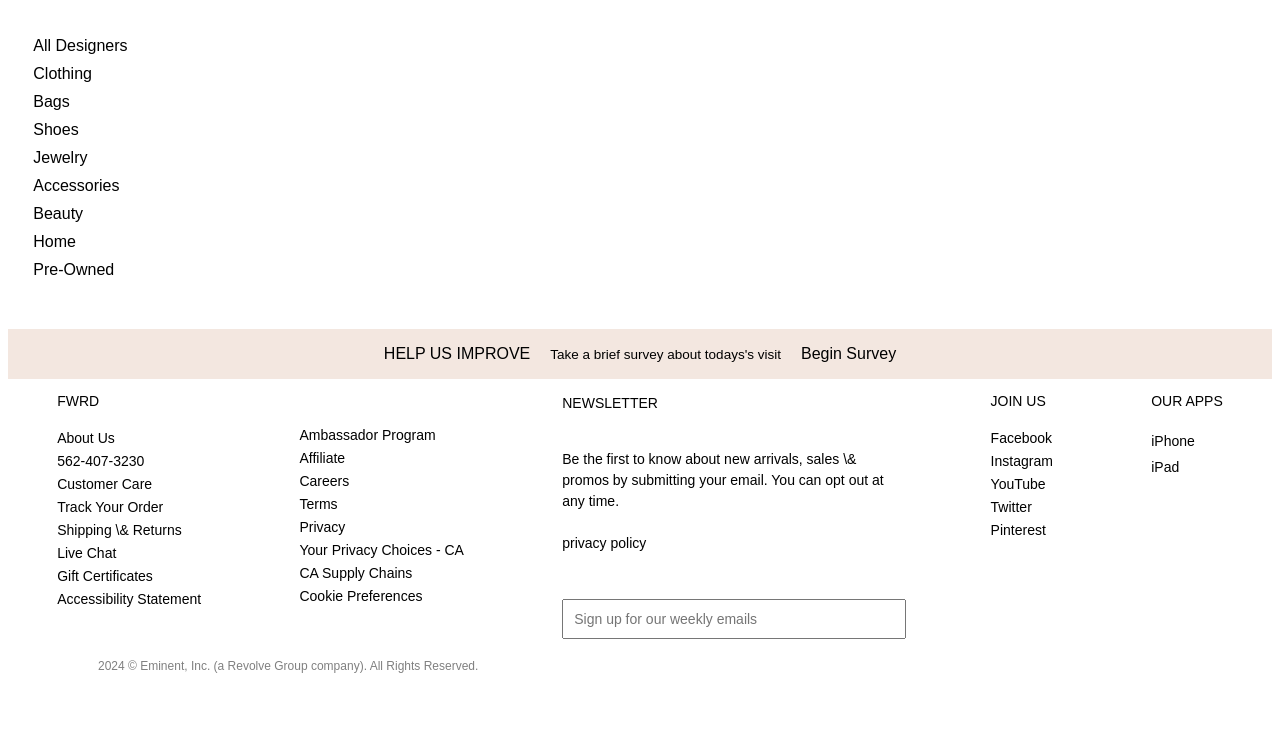
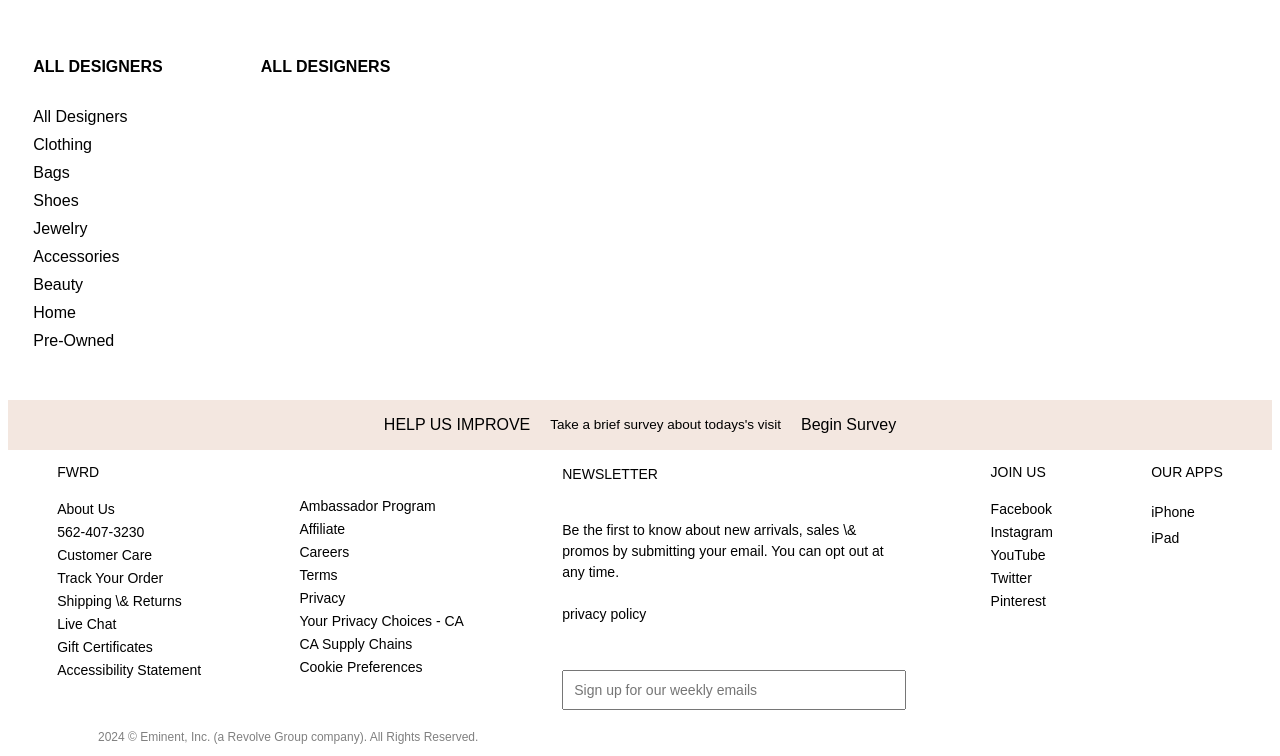
Before and after one commit to mahesh06111999/Teesta-Argument-014, a website: page html/designer.html in a window 1280 px wide. Shown: the part 164-920 px from the top of the page. Before the commit the page ends 849 px from the top, so only its background shows below. Drawn offline with nearby package versions, Linux system fonts and the light colour scheme; no server answers.

Commit message:
added all designer heading

```diff
--- a/html/designer.html
+++ b/html/designer.html
@@ -525,6 +525,7 @@
         <!-- rahul and pradeep -->
 
         <div id="deepSideBar">
+          <h4>ALL DESIGNERS</h4>
           <a href="#">All Designers</a>
           <a href="#">Clothing</a>
           <a href="#">Bags</a>
@@ -535,7 +536,9 @@
           <a href="#">Home</a>
           <a href="#">Pre-Owned</a>
         </div>
-        <div id="deepDesigner"></div>
+        <div id="deepDesigner">
+          <h4>ALL DESIGNERS</h4>
+        </div>
       </main>
 
       <footer>
--- a/style.css
+++ b/style.css
@@ -762,7 +762,7 @@
   gap: 10px;
 }
 
-#deepSideBar> a {
+#deepSideBar> a, #deepSideBar>h4{
   padding-left: 10%;
 }
 
```
